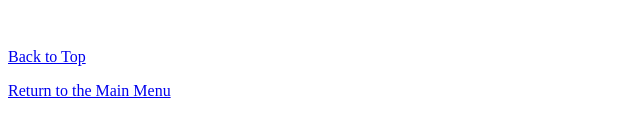
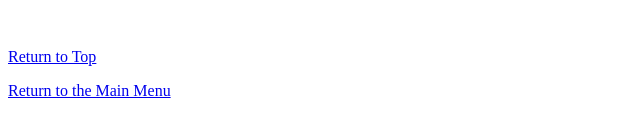
Before and after one commit to paulkay200/odin-recipes2, a plain HTML site: page recipes/ranch-chicken-tacos.html in a window 1280 px wide. Shown: the part 804-917 px from the top of the page, 0-640 px from the left. Drawn offline with Linux system fonts and the light colour scheme.

Commit message:
fix: reword text

```diff
--- a/recipes/ranch-chicken-tacos.html
+++ b/recipes/ranch-chicken-tacos.html
@@ -50,7 +50,7 @@
 
     <br>
 
-    <p><a href="./ranch-chicken-tacos.html" rel="noopener noreferrer nofollow">Back to Top</a></p>
+    <p><a href="./ranch-chicken-tacos.html" rel="noopener noreferrer nofollow">Return to Top</a></p>
     <p><a href="../index.html" rel="noopener noreferrer nofollow">Return to the Main Menu</a></p>
 
 
```
